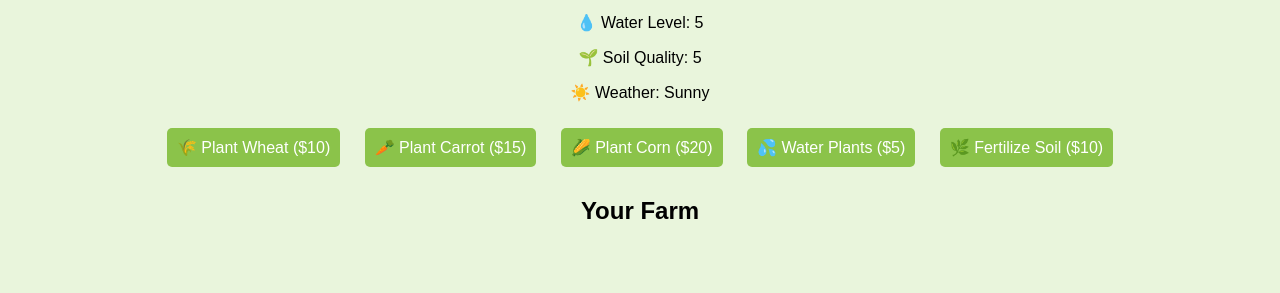
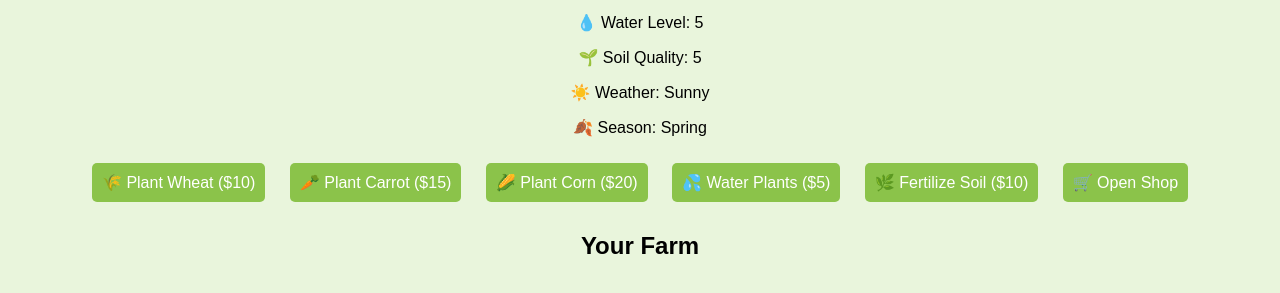
Before and after one commit to OPBR9/Cheekys-Land, a plain HTML site: page index.html in a window 1280 px wide. Shown: the part 131-424 px from the top of the page. Drawn offline with Linux system fonts and the light colour scheme.

Commit message:
Update index.html

```diff
--- a/index.html
+++ b/index.html
@@ -13,6 +13,7 @@
     <p id="waterLevel">💧 Water Level: 5</p>
     <p id="soilQuality">🌱 Soil Quality: 5</p>
     <p id="weather">☀️ Weather: Sunny</p>
+    <p id="season">🍂 Season: Spring</p>
 
     <div class="buttons">
         <button id="plantWheat">🌾 Plant Wheat ($10)</button>
@@ -20,6 +21,7 @@
         <button id="plantCorn">🌽 Plant Corn ($20)</button>
         <button id="waterPlants">💦 Water Plants ($5)</button>
         <button id="fertilizeSoil">🌿 Fertilize Soil ($10)</button>
+        <button id="openShop">🛒 Open Shop</button>
     </div>
 
     <h2>Your Farm</h2>
```
